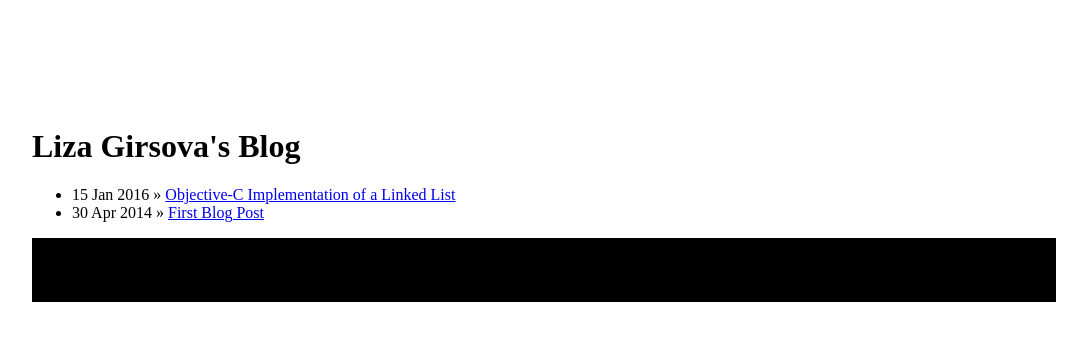
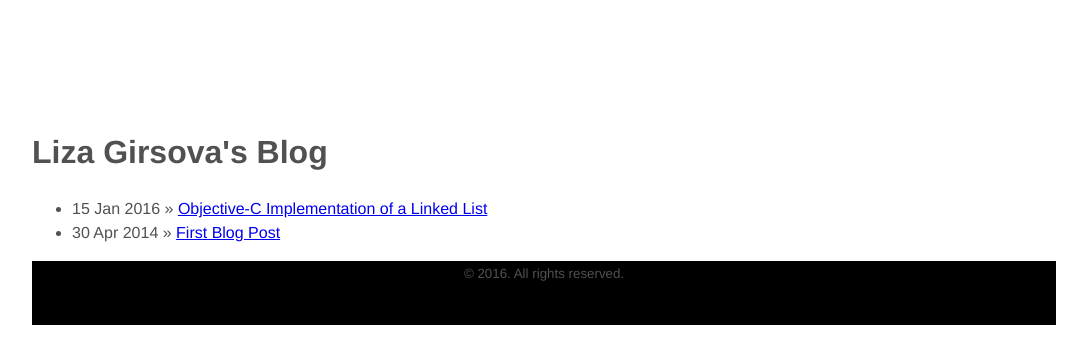
Before and after one commit to egirsova/egirsova.github.io, a Jekyll site: the page built from blog/index.html, in a window 1280 px wide. Shown: the top 364 px of the page, without its empty margins (96-1183 px from the left). Built offline with Jekyll 4.4.1, drawn with Linux system fonts in a browser that asks for light colours.

Commit message:
Update main.css

```diff
--- a/css/main.css
+++ b/css/main.css
@@ -9,8 +9,10 @@
 
 body {
     margin: 10%;
-    font-family: avenir next;
-    color: black;
+   font-family: "Helvetica Neue", Helvetica, Arial, sans-serif;
+    line-height: 1.5;
+    color: #515151;
+  background-color: #fff;
 }
 
 #navWrap {
```
